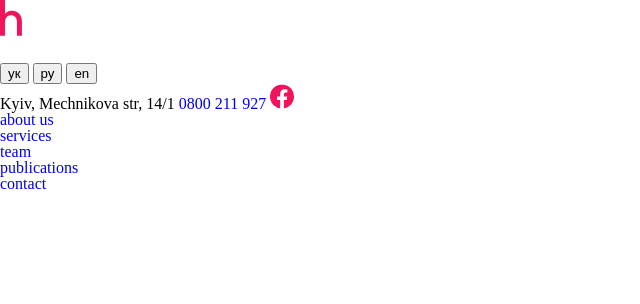
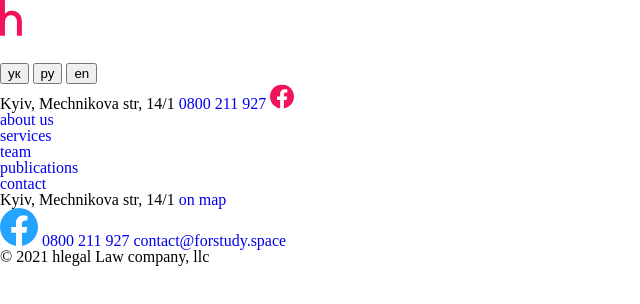
Before and after one commit to DaniCcimo606/homework_13, a plain HTML site: page index.html in a window 1280 px wide. Shown: the whole page, without its empty margins (0-640 px from the left). Drawn offline with Linux system fonts and the light colour scheme.

Commit message:
Added files & almost finished footer

```diff
--- a/index.html
+++ b/index.html
@@ -67,6 +67,36 @@
             </nav>
         </div>
     </header>
+    <!-- Footer -->
+    <footer class="footer">
+        <div class="footer__item">
+            <div class="footer__info">
+                <span>Kyiv, Mechnikova str, 14/1</span>
+                <a href="#">on map</a>
+            </div>
+            <div class="footer__contact">
+                <a href="#" class="footer__contact--social">
+                    <svg width="38" height="38" viewBox="0 0 38 38" fill="none" xmlns="http://www.w3.org/2000/svg">
+                        <g id="Assets / Facebook-Footer" clip-path="url(#clip0_22721_8205)">
+                        <path id="Vector" d="M38 19.1161C38 8.55857 29.4934 0 19 0C8.50658 0 0 8.55857 0 19.1161C0 28.6575 6.94803 36.5659 16.0312 38V24.6419H11.207V19.1161H16.0312V14.9046C16.0312 10.1136 18.8678 7.46723 23.2078 7.46723C25.2866 7.46723 27.4609 7.84059 27.4609 7.84059V12.545H25.0651C22.7048 12.545 21.9688 14.0185 21.9688 15.5302V19.1161H27.2383L26.3959 24.6419H21.9688V38C31.052 36.5659 38 28.6575 38 19.1161Z" fill="#24A3FF"/>
+                        </g>
+                        <defs>
+                        <clipPath id="clip0_22721_8205">
+                        <rect width="38" height="38" fill="white"/>
+                        </clipPath>
+                        </defs>
+                    </svg>
+                </a>
+                <a href="tel:0800211927" class="footer__contact--number">0800 211 927</a>
+                <a href="mailto:contact@forstudy.space" class="footer__contact--mail">contact@forstudy.space</a>
+            </div>
+        </div>
+        <div class="footer__item">
+            <div class="footer__marking">
+                <span>© 2021 <span>hlegal</span> Law company, <span>llc</span></span>
+            </div>
+        </div>
+    </footer>
     <script src="js/main.js"></script>
 </body>
 </html>
```
Also changed, not shown: img/facebook-footer.svg (added).
